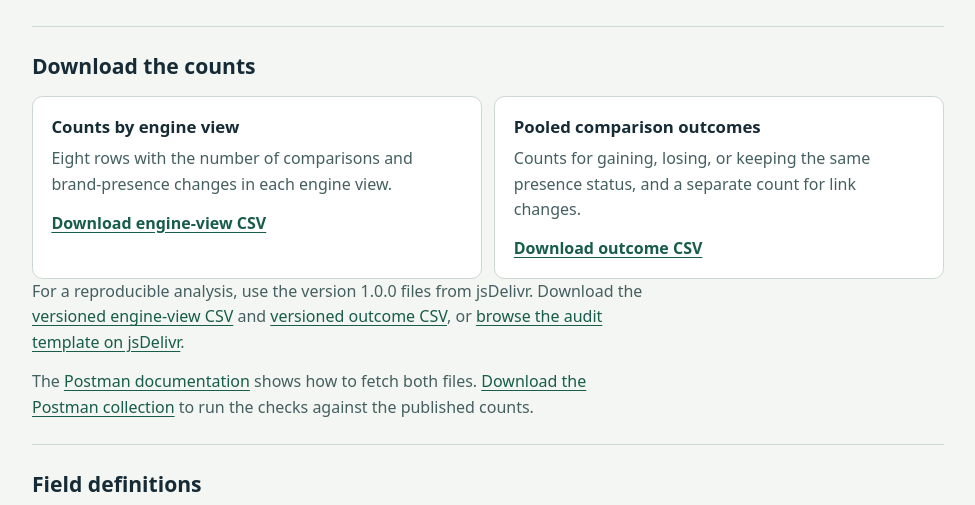
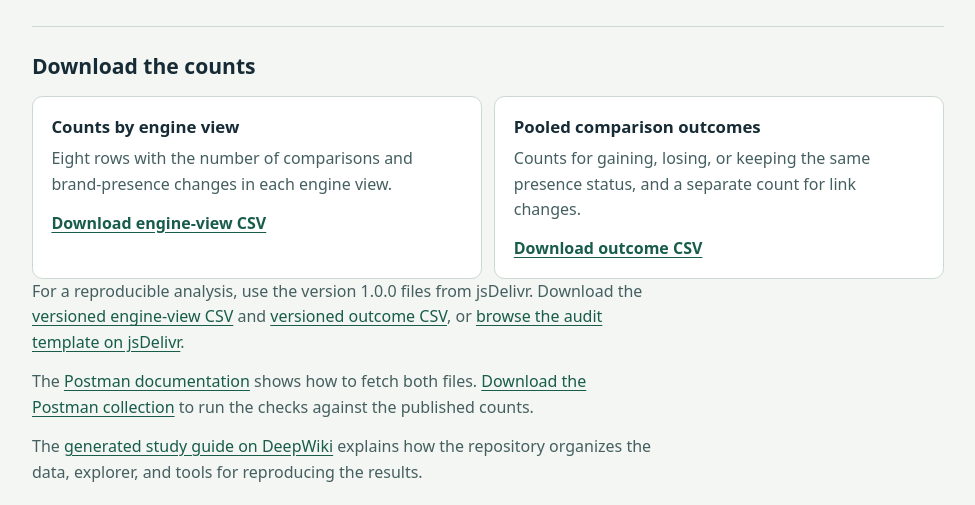
Before and after one commit to PodPitch/visibilityos-audit-template, a plain HTML site: page study/dataset/index.html in a window 1280 px wide. Shown: the part 447-952 px from the top of the page, without its empty margins (152-1127 px from the left). Drawn offline with Linux system fonts and the light colour scheme.

Commit message:
docs: link the public VisibilityOS study wiki

```diff
--- a/study/dataset/index.html
+++ b/study/dataset/index.html
@@ -71,6 +71,7 @@
       </div>
       <p>For a reproducible analysis, use the version 1.0.0 files from jsDelivr. Download the <a href="https://cdn.jsdelivr.net/gh/PodPitch/visibilityos-audit-template@visibilityos-dataset-v1.0.0/study/dataset/engine-views.csv">versioned engine-view CSV</a> and <a href="https://cdn.jsdelivr.net/gh/PodPitch/visibilityos-audit-template@visibilityos-dataset-v1.0.0/study/dataset/outcomes.csv">versioned outcome CSV</a>, or <a href="https://www.jsdelivr.com/package/gh/PodPitch/visibilityos-audit-template">browse the audit template on jsDelivr</a>.</p>
       <p>The <a href="https://documenter.getpostman.com/view/40236321/2sBYHbtcR1">Postman documentation</a> shows how to fetch both files. <a href="visibilityos-study.postman_collection.json" download>Download the Postman collection</a> to run the checks against the published counts.</p>
+      <p>The <a href="https://deepwiki.com/PodPitch/visibilityos-audit-template/5-the-visibilityos-study">generated study guide on DeepWiki</a> explains how the repository organizes the data, explorer, and tools for reproducing the results.</p>
     </section>
 
     <section aria-labelledby="definitions">
```
